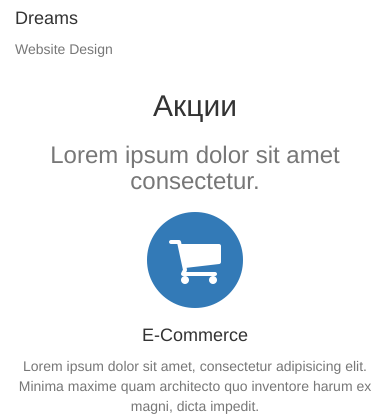
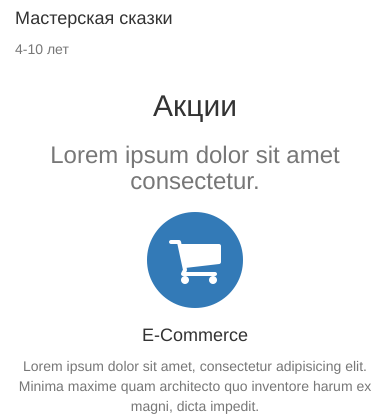
Before and after one commit to Biowulf513/baobab, a Django app: template templates/index.html in a window 390 px wide. Shown: the part 2432-2852 px from the top of the page. Run offline with Django 3.2, Linux system fonts and the light colour scheme; the template is opened without the code that fills it, so the values that code supplies are empty; some libraries are stand-ins or nearby versions.

Commit message:
настройка раздела программы

```diff
--- a/templates/programs.html
+++ b/templates/programs.html
@@ -1,5 +1,5 @@
 {% load staticfiles %}
-<section id="portfolio" class="bg-light-gray">
+<section id="programs" class="bg-light-gray">
     <div class="container">
         <div class="row">
             <div class="col-lg-12 text-center">
@@ -8,88 +8,88 @@
             </div>
         </div>
         <div class="row">
-            <div class="col-md-4 col-sm-6 portfolio-item">
-                <a href="#portfolioModal1" class="portfolio-link" data-toggle="modal">
-                    <div class="portfolio-hover">
-                        <div class="portfolio-hover-content">
+            <div class="col-md-4 col-sm-6 programs-item">
+                <a href="#programsModal1" class="programs-link" data-toggle="modal">
+                    <div class="programs-hover">
+                        <div class="programs-hover-content">
                             <i class="fa fa-plus fa-3x"></i>
                         </div>
                     </div>
-                    <img src="{% static 'baobab/theme/img/portfolio/roundicons.png' %}" class="img-responsive" alt="">
+                    <img src="{% static 'baobab/theme/img/programs/roundicons.png' %}" class="img-responsive" alt="">
                 </a>
-                <div class="portfolio-caption">
-                    <h4>Round Icons</h4>
-                    <p class="text-muted">Graphic Design</p>
+                <div class="programs-caption">
+                    <h4>Вместе с мамой</h4>
+                    <p class="text-muted">1-3 года</p>
                 </div>
             </div>
-            <div class="col-md-4 col-sm-6 portfolio-item">
-                <a href="#portfolioModal2" class="portfolio-link" data-toggle="modal">
-                    <div class="portfolio-hover">
-                        <div class="portfolio-hover-content">
+            <div class="col-md-4 col-sm-6 programs-item">
+                <a href="#programsModal2" class="programs-link" data-toggle="modal">
+                    <div class="programs-hover">
+                        <div class="programs-hover-content">
                             <i class="fa fa-plus fa-3x"></i>
                         </div>
                     </div>
-                    <img src="{% static 'baobab/theme/img/portfolio/startup-framework.png' %}" class="img-responsive" alt="">
+                    <img src="{% static 'baobab/theme/img/programs/startup-framework.png' %}" class="img-responsive" alt="">
                 </a>
-                <div class="portfolio-caption">
-                    <h4>Startup Framework</h4>
-                    <p class="text-muted">Website Design</p>
+                <div class="programs-caption">
+                    <h4>Музыка с мамой </h4>
+                    <p class="text-muted">1-3 года</p>
                 </div>
             </div>
-            <div class="col-md-4 col-sm-6 portfolio-item">
-                <a href="#portfolioModal3" class="portfolio-link" data-toggle="modal">
-                    <div class="portfolio-hover">
-                        <div class="portfolio-hover-content">
+            <div class="col-md-4 col-sm-6 programs-item">
+                <a href="#programsModal3" class="programs-link" data-toggle="modal">
+                    <div class="programs-hover">
+                        <div class="programs-hover-content">
                             <i class="fa fa-plus fa-3x"></i>
                         </div>
                     </div>
-                    <img src="{% static 'baobab/theme/img/portfolio/treehouse.png' %}" class="img-responsive" alt="">
+                    <img src="{% static 'baobab/theme/img/programs/treehouse.png' %}" class="img-responsive" alt="">
                 </a>
-                <div class="portfolio-caption">
-                    <h4>Treehouse</h4>
-                    <p class="text-muted">Website Design</p>
+                <div class="programs-caption">
+                    <h4>Мастер-классы</h4>
+                    <p class="text-muted">Для малышей и родителей</p>
                 </div>
             </div>
-            <div class="col-md-4 col-sm-6 portfolio-item">
-                <a href="#portfolioModal4" class="portfolio-link" data-toggle="modal">
-                    <div class="portfolio-hover">
-                        <div class="portfolio-hover-content">
+            <div class="col-md-4 col-sm-6 programs-item">
+                <a href="#programsModal4" class="programs-link" data-toggle="modal">
+                    <div class="programs-hover">
+                        <div class="programs-hover-content">
                             <i class="fa fa-plus fa-3x"></i>
                         </div>
                     </div>
-                    <img src="{% static 'baobab/theme/img/portfolio/golden.png' %}" class="img-responsive" alt="">
+                    <img src="{% static 'baobab/theme/img/programs/golden.png' %}" class="img-responsive" alt="">
                 </a>
-                <div class="portfolio-caption">
-                    <h4>Golden</h4>
-                    <p class="text-muted">Website Design</p>
+                <div class="programs-caption">
+                    <h4>Учимся играя</h4>
+                    <p class="text-muted">4-7 лет</p>
                 </div>
             </div>
-            <div class="col-md-4 col-sm-6 portfolio-item">
-                <a href="#portfolioModal5" class="portfolio-link" data-toggle="modal">
-                    <div class="portfolio-hover">
-                        <div class="portfolio-hover-content">
+            <div class="col-md-4 col-sm-6 programs-item">
+                <a href="#programsModal5" class="programs-link" data-toggle="modal">
+                    <div class="programs-hover">
+                        <div class="programs-hover-content">
                             <i class="fa fa-plus fa-3x"></i>
                         </div>
                     </div>
-                    <img src="{% static 'baobab/theme/img/portfolio/escape.png' %}" class="img-responsive" alt="">
+                    <img src="{% static 'baobab/theme/img/programs/escape.png' %}" class="img-responsive" alt="">
                 </a>
-                <div class="portfolio-caption">
-                    <h4>Escape</h4>
-                    <p class="text-muted">Website Design</p>
+                <div class="programs-caption">
+                    <h4>Музыкальные занятия</h4>
+                    <p class="text-muted">4-7 лет</p>
                 </div>
             </div>
-            <div class="col-md-4 col-sm-6 portfolio-item">
-                <a href="#portfolioModal6" class="portfolio-link" data-toggle="modal">
-                    <div class="portfolio-hover">
-                        <div class="portfolio-hover-content">
+            <div class="col-md-4 col-sm-6 programs-item">
+                <a href="#programsModal6" class="programs-link" data-toggle="modal">
+                    <div class="programs-hover">
+                        <div class="programs-hover-content">
                             <i class="fa fa-plus fa-3x"></i>
                         </div>
                     </div>
-                    <img src="{% static 'baobab/theme/img/portfolio/dreams.png' %}" class="img-responsive" alt="">
+                    <img src="{% static 'baobab/theme/img/programs/dreams.png' %}" class="img-responsive" alt="">
                 </a>
-                <div class="portfolio-caption">
-                    <h4>Dreams</h4>
-                    <p class="text-muted">Website Design</p>
+                <div class="programs-caption">
+                    <h4>Мастерская сказки</h4>
+                    <p class="text-muted">4-10 лет</p>
                 </div>
             </div>
         </div>
```
